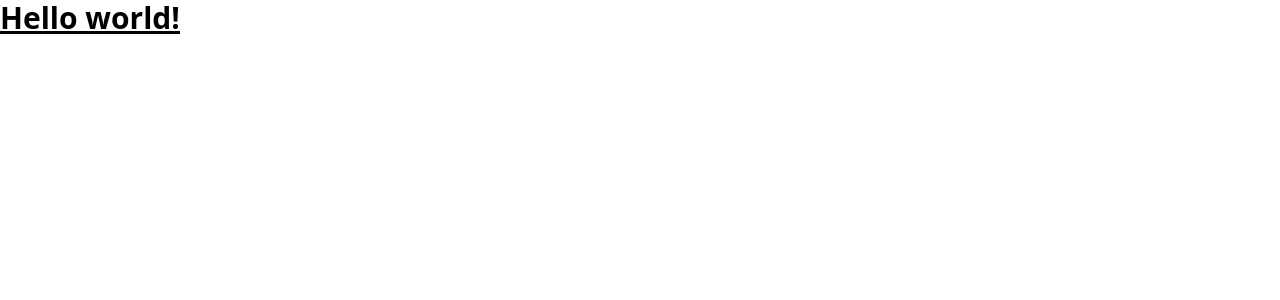
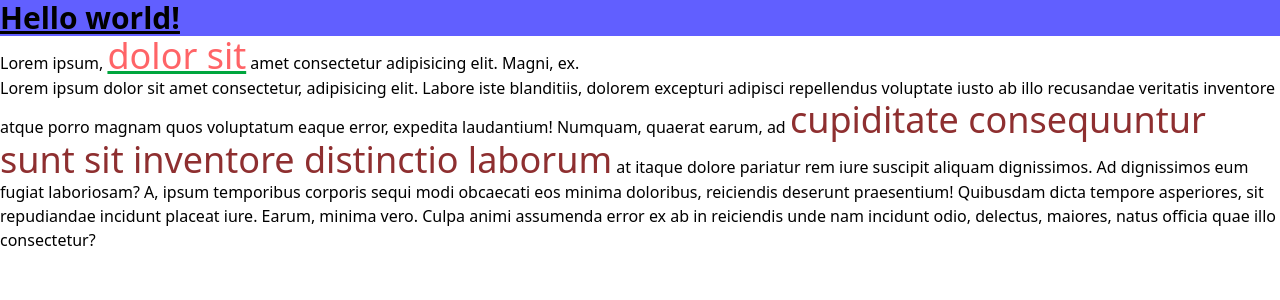
Before and after one commit to JlordS32/Portfolio, a React (Vite) app: page / in a window 1280 px wide. Shown: the top 300 px of the page. Built offline with nearby package versions, Linux system fonts and the light colour scheme.

Commit message:
button component

```diff
--- a/src/App.tsx
+++ b/src/App.tsx
@@ -2,7 +2,33 @@ function App() {
    return (
       <div className="App">
          {" "}
-         <h1 className="text-3xl font-bold underline">Hello world!</h1>
+         <h1 className="text-3xl font-bold underline bg-indigo-500 hover:bg-red-300 transition ease-in-out">
+            Hello world!
+         </h1>
+         <div>
+            Lorem ipsum,{" "}
+            <span className="decoration-green-600 text-4xl text-red-400 underline">
+               dolor sit
+            </span>{" "}
+            amet consectetur adipisicing elit. Magni, ex.
+         </div>
+         <div>
+            Lorem ipsum dolor sit amet consectetur, adipisicing elit. Labore
+            iste blanditiis, dolorem excepturi adipisci repellendus voluptate
+            iusto ab illo recusandae veritatis inventore atque porro magnam quos
+            voluptatum eaque error, expedita laudantium! Numquam, quaerat earum,
+            ad{" "}
+            <span className="text-red-900/90 text-4xl">
+               cupiditate consequuntur sunt sit inventore distinctio laborum
+            </span>{" "}
+            at itaque dolore pariatur rem iure suscipit aliquam dignissimos. Ad
+            dignissimos eum fugiat laboriosam? A, ipsum temporibus corporis
+            sequi modi obcaecati eos minima doloribus, reiciendis deserunt
+            praesentium! Quibusdam dicta tempore asperiores, sit repudiandae
+            incidunt placeat iure. Earum, minima vero. Culpa animi assumenda
+            error ex ab in reiciendis unde nam incidunt odio, delectus, maiores,
+            natus officia quae illo consectetur?
+         </div>
       </div>
    );
 }
--- /dev/null
+++ b/src/components/Button.tsx
@@ -0,0 +1,15 @@
+type ButtonProps = {
+   text?: string;
+   onClick?: () => void;
+   className?: string;
+};
+
+const Button = ({
+   text = "Button",
+   onClick = () => {},
+   className = "",
+}: ButtonProps) => {
+   return <button className={className} onClick={onClick}>{text}</button>;
+};
+
+export default Button;
```
